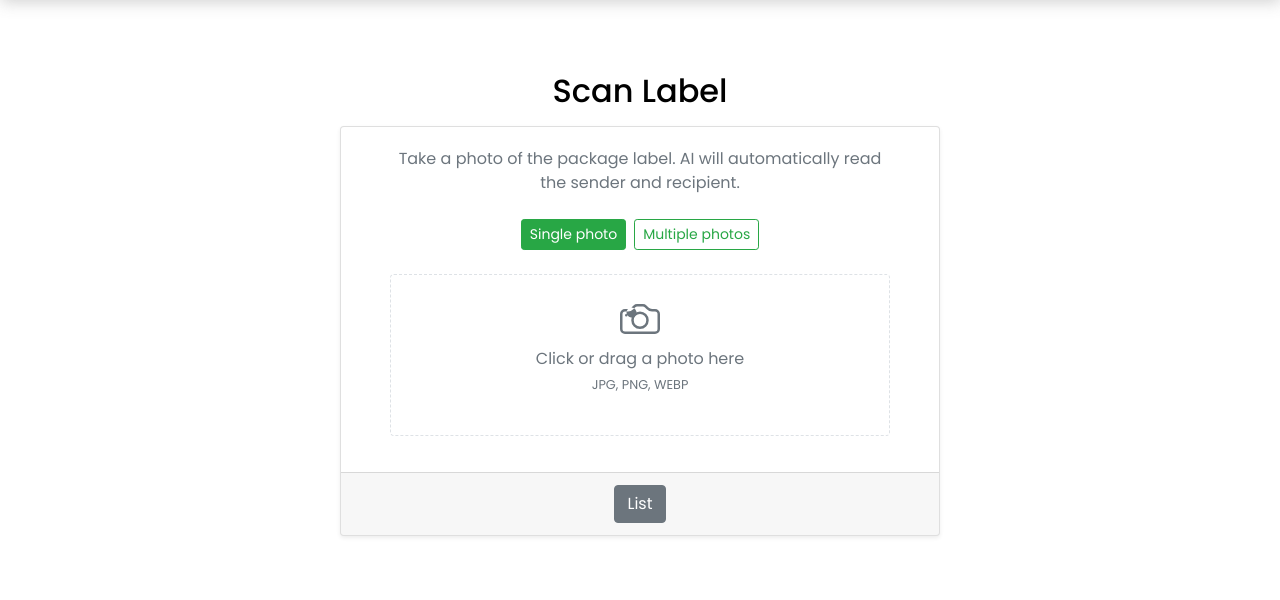
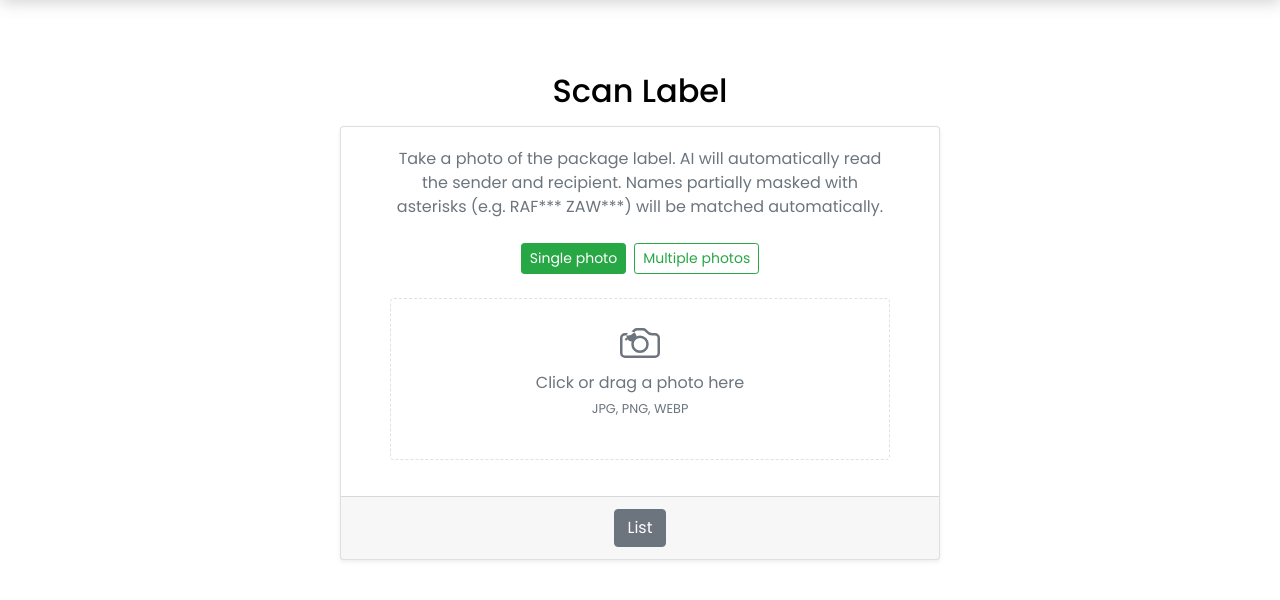
Before and after one commit to SP1BrueggenPL/RecevioMain, a Django app: template GuestBook/templates/boxflow/scan_label.html in a window 1280 px wide. Shown: the part 56-656 px from the top of the page. Run offline with Django 5.2, Linux system fonts and the light colour scheme; the template is opened without the code that fills it, so the values that code supplies are empty; some libraries are stand-ins or nearby versions.

Commit message:
Add hint about masked name matching to scan label page
https://claude.ai/code/session_017tp8B2enEn1LznTwojSg4E

```diff
--- a/GuestBook/templates/boxflow/scan_label.html
+++ b/GuestBook/templates/boxflow/scan_label.html
@@ -21,6 +21,7 @@
         <div class="mx-auto" style="max-width: 500px;">
           <p class="text-muted text-center mb-4">
             Take a photo of the package label. AI will automatically read the sender and recipient.
+            Names partially masked with asterisks (e.g. RAF*** ZAW***) will be matched automatically.
           </p>
 
           <!-- Mode toggle -->
```
